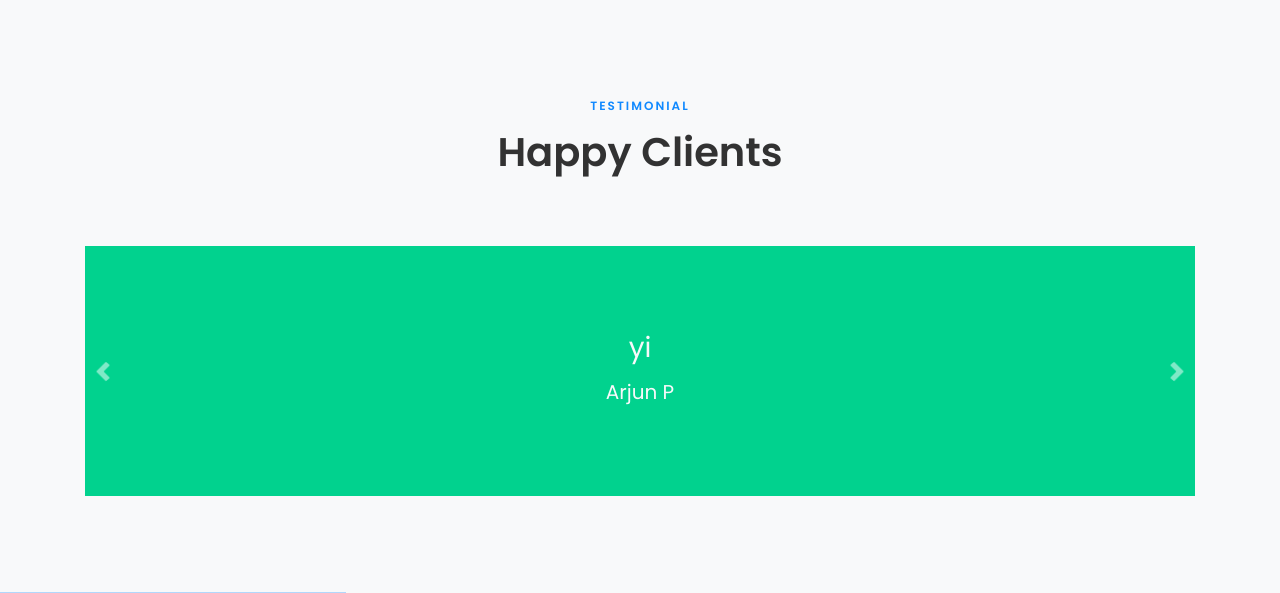
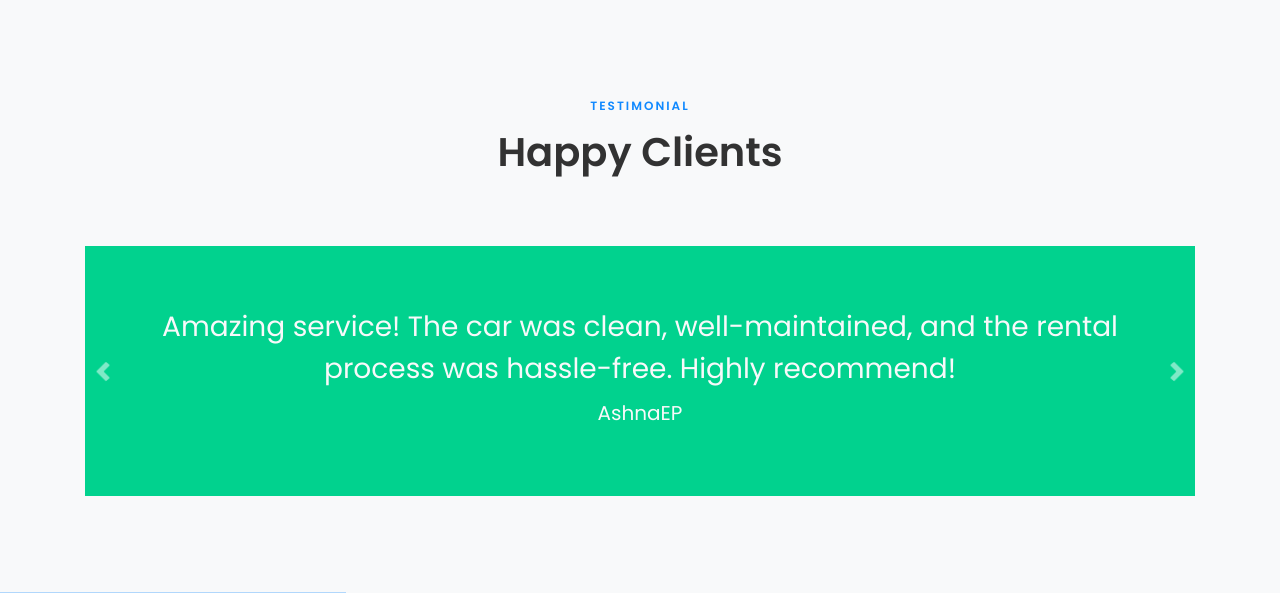
Before and after one commit to AshnaEP/django_projects, a Django app: page / in a window 1280 px wide. Shown: the part 4222-4815 px from the top of the page. Run offline with Django 5.2, Linux system fonts and the light colour scheme; data comes from the database, SQL or seed files in the repository; some libraries are stand-ins or nearby versions; some web fonts are replaced.

Commit message:
fixed carousel issues in home page

```diff
--- a/crms/templates/home.html
+++ b/crms/templates/home.html
@@ -335,24 +335,30 @@
           </div>
         </div>
         <div id="carouselExampleIndicators" class="carousel slide" data-bs-ride="carousel" data-bs-interval="2500">
-<!--  <div class="carousel-indicators">-->
-<!--    <button type="button" data-bs-target="#carouselExampleIndicators" data-bs-slide-to="0" class="active" aria-current="true" aria-label="Slide 1"></button>-->
-<!--    <button type="button" data-bs-target="#carouselExampleIndicators" data-bs-slide-to="1" aria-label="Slide 2"></button>-->
-<!--    <button type="button" data-bs-target="#carouselExampleIndicators" data-bs-slide-to="2" aria-label="Slide 3"></button>-->
+
+<!--  <div class="carousel-inner">-->
+
+<!--    {% for i in reviews %}-->
+<!--      <div class="carousel-item active">-->
+<!--      <div class="d-flex flex-column justify-content-center align-items-center text-center-->
+<!--      text-white p-5" style="height: 250px;background-color: #01d28e;">-->
+<!--        <h3 class="text-light ms-4 me-4">{{i.review}}</h3>-->
+<!--        <h5 class="text-light">{{i.user_name}}</h5>-->
+<!--      </div>-->
+<!--    </div>-->
+<!--    {% endfor %}-->
+
 <!--  </div>-->
-  <div class="carousel-inner">
-
-    {% for i in reviews %}
-      <div class="carousel-item active">
-      <div class="d-flex flex-column justify-content-center align-items-center text-center
-      text-white p-5" style="height: 250px;background-color: #01d28e;">
-        <h3 class="text-light ms-4 me-4">{{i.review}}</h3>
-        <h5 class="text-light">{{i.user_name}}</h5>
+                        <div class="carousel-inner">
+  {% for i in reviews %}
+    <div class="carousel-item {% if forloop.first %}active{% endif %}">
+      <div class="d-flex flex-column justify-content-center align-items-center text-center text-white p-5" style="height: 250px; background-color: #01d28e;">
+        <h3 class="text-light ms-4 me-4">{{ i.review }}</h3>
+        <h5 class="text-light">{{ i.user_name }}</h5>
       </div>
     </div>
-    {% endfor %}
-
-  </div>
+  {% endfor %}
+</div>
   <button class="carousel-control-prev" type="button" data-bs-target="#carouselExampleIndicators" data-bs-slide="prev">
     <span class="ms-2 carousel-control-prev-icon" aria-hidden="true"></span>
     <span class="visually-hidden">Previous</span>
```
Also changed, not shown: crms/cars/models.py (+0 -15 lines), crms/cars/views.py (+0 -20 lines).
